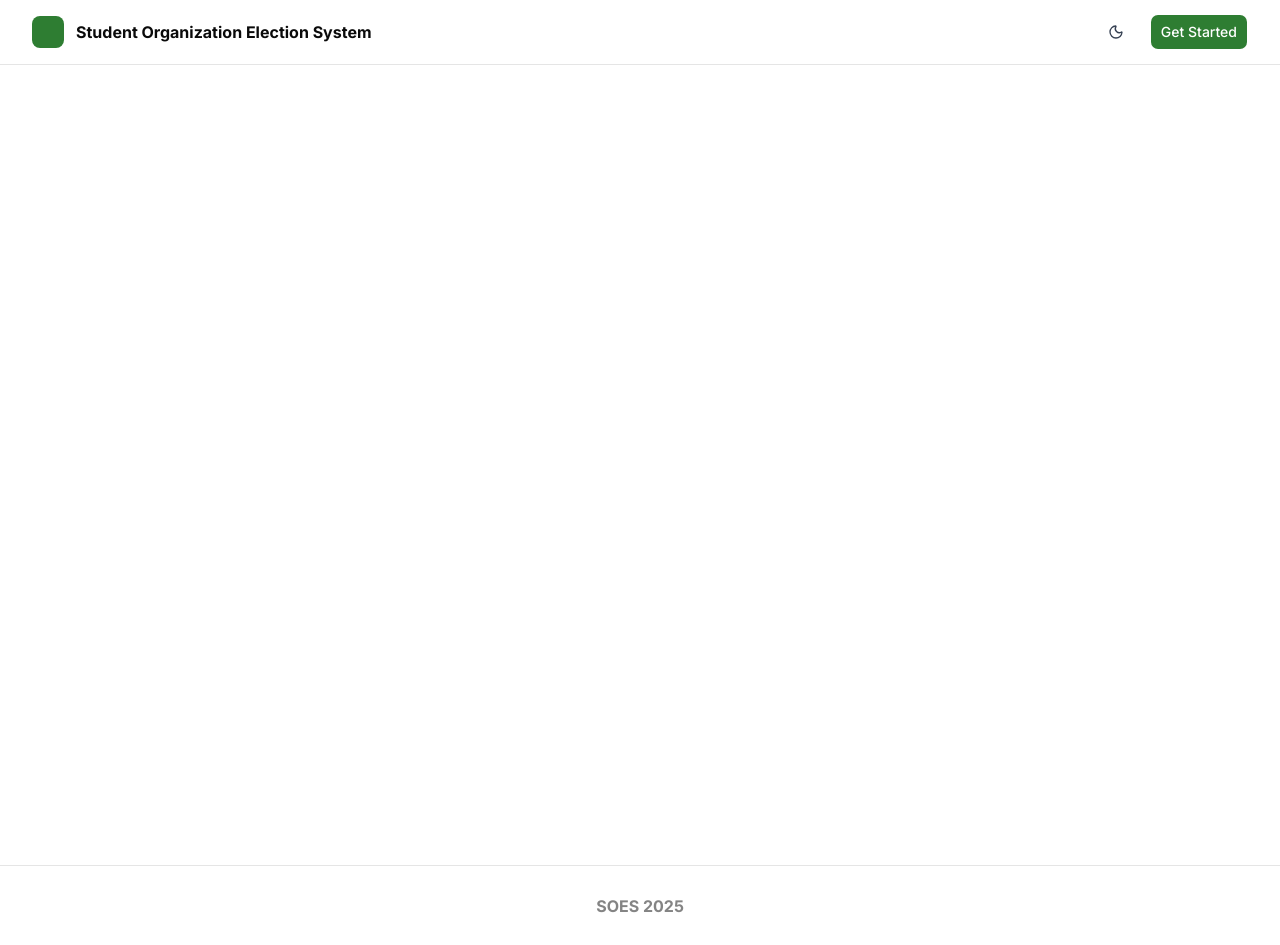
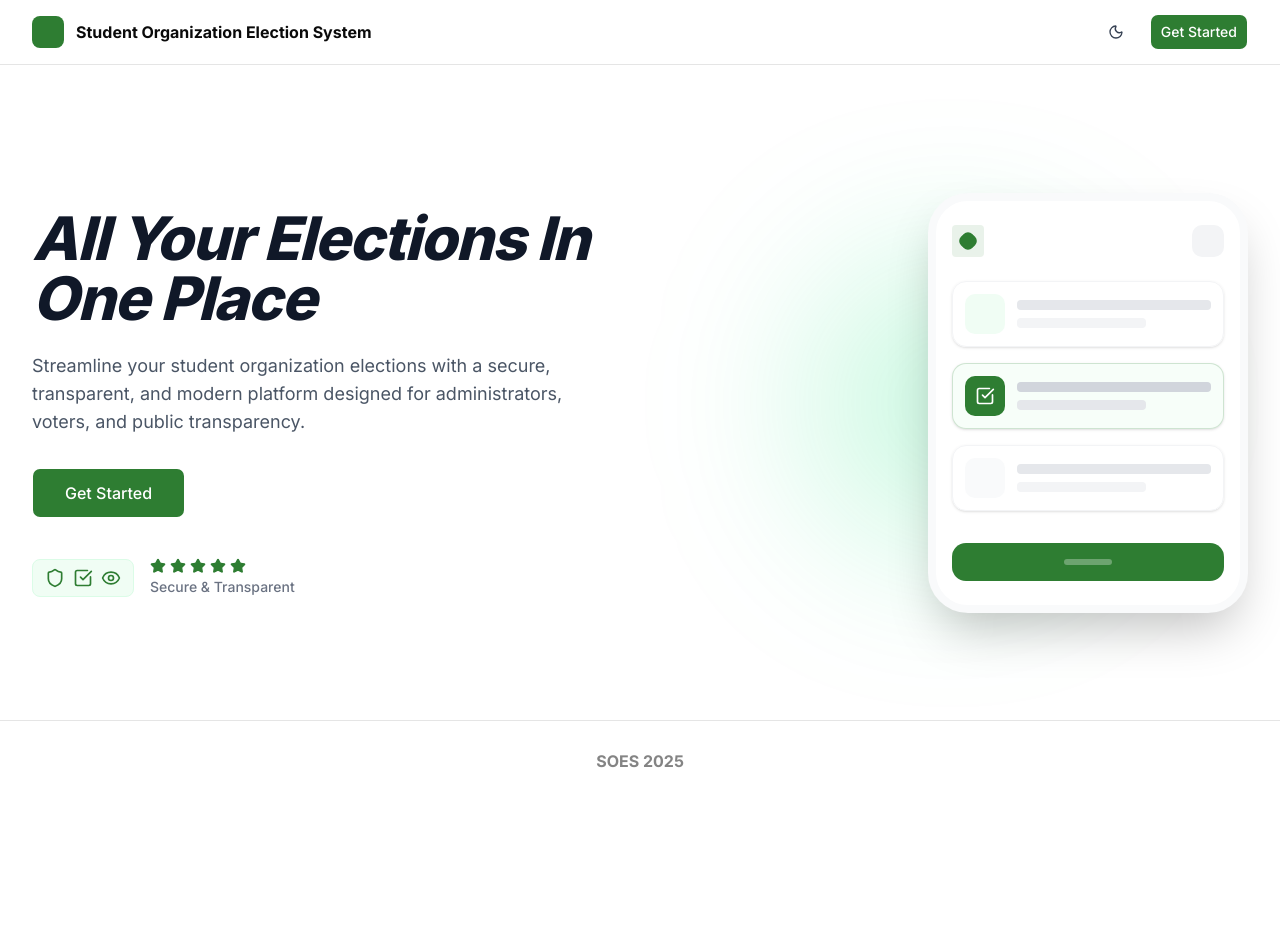
Before and after one commit to Shinkrbs/agora, a Next.js app: page / in a window 1280 px wide. After the commit the page ends 800 px from the top, so only its background shows below. Built offline with nearby package versions, Linux system fonts and the light colour scheme.

Commit message:
feat: added webpage introduction

```diff
--- a/app/(landing)/page.tsx
+++ b/app/(landing)/page.tsx
@@ -1,6 +1,107 @@
+import { Button } from "@/components/ui/button";
+import { Shield, CheckSquare, Eye, Star } from "lucide-react";
+
 export default function LandingPage() {
   return (
-    <div className="flex min-h-screen flex-col items-center justify-center pt-20">
+    <div className="container mx-auto px-4 sm:px-8 pt-16 pb-16 lg:pt-32">
+      <div className="grid grid-cols-1 gap-12 lg:grid-cols-2 lg:gap-8 items-center">
+
+        {/* Left Content Column */}
+        <div className="max-w-2xl">
+          <h1 className="text-4xl sm:text-5xl lg:text-6xl font-extrabold italic text-gray-900 dark:text-white tracking-tight">
+            All Your Elections In One Place
+          </h1>
+          <p className="mt-6 text-lg text-gray-600 dark:text-gray-300">
+            Streamline your student organization elections with a secure,
+            transparent, and modern platform designed for administrators,
+            voters, and public transparency.
+          </p>
+
+          <Button className="mt-8 bg-[#2e7d32] hover:bg-[#205e24] text-white px-8 py-6 text-base rounded-md">
+            Get Started
+          </Button>
+
+          {/* Trust Indicators */}
+          <div className="mt-10 flex items-center gap-4">
+            <div className="flex gap-2 text-[#2e7d32] bg-green-50 dark:bg-green-900/20 px-3 py-2 rounded-md border border-green-100 dark:border-green-900/30">
+              <Shield className="h-5 w-5" />
+              <CheckSquare className="h-5 w-5" />
+              <Eye className="h-5 w-5" />
+            </div>
+            <div>
+              <div className="flex text-[#2e7d32] gap-1">
+                <Star className="h-4 w-4 fill-current" />
+                <Star className="h-4 w-4 fill-current" />
+                <Star className="h-4 w-4 fill-current" />
+                <Star className="h-4 w-4 fill-current" />
+                <Star className="h-4 w-4 fill-current" />
+              </div>
+              <span className="text-sm text-gray-500 dark:text-gray-400 font-medium">
+                Secure & Transparent
+              </span>
+            </div>
+          </div>
+        </div>
+
+        {/* Right Content Column - CSS Phone Mockup */}
+        <div className="relative flex justify-center lg:justify-end">
+          {/* Green Glow Background Effect */}
+          <div className="absolute top-1/2 left-1/2 -translate-x-1/2 -translate-y-1/2 w-[300px] h-[300px] bg-green-400/20 blur-[80px] rounded-full pointer-events-none"></div>
+
+          {/* Phone Hardware */}
+          <div className="relative w-full max-w-[320px] bg-white dark:bg-gray-50 border-[8px] border-gray-50 dark:border-gray-200 rounded-[2.5rem] shadow-2xl p-4 overflow-hidden">
+
+            {/* Phone Screen Header */}
+            <div className="flex justify-between items-center mb-6 pt-2">
+              <div className="w-8 h-8 rounded bg-[#2e7d32]/10 flex items-center justify-center">
+                <div className="w-4 h-4 bg-[#2e7d32] rounded-sm transform rotate-45"></div>
+              </div>
+              <div className="w-8 h-8 rounded-lg bg-gray-100 dark:bg-gray-200"></div>
+            </div>
+
+            {/* Phone Screen List Items */}
+            <div className="space-y-4">
+              {/* Inactive Item */}
+              <div className="border border-gray-100 p-3 rounded-xl flex gap-3 items-center shadow-sm">
+                <div className="w-10 h-10 bg-green-50 rounded-lg"></div>
+                <div className="space-y-2 flex-1">
+                  <div className="h-2.5 bg-gray-200 rounded w-full"></div>
+                  <div className="h-2.5 bg-gray-100 rounded w-2/3"></div>
+                </div>
+              </div>
+
+              {/* Active Item (Green) */}
+              <div className="border border-[#2e7d32]/20 bg-green-50/50 p-3 rounded-xl flex gap-3 items-center shadow-sm">
+                <div className="w-10 h-10 bg-[#2e7d32] rounded-lg flex items-center justify-center">
+                  <CheckSquare className="h-5 w-5 text-white" />
+                </div>
+                <div className="space-y-2 flex-1">
+                  <div className="h-2.5 bg-gray-300 rounded w-full"></div>
+                  <div className="h-2.5 bg-gray-200 rounded w-2/3"></div>
+                </div>
+              </div>
+
+              {/* Inactive Item */}
+              <div className="border border-gray-100 p-3 rounded-xl flex gap-3 items-center shadow-sm">
+                <div className="w-10 h-10 bg-gray-50 rounded-lg"></div>
+                <div className="space-y-2 flex-1">
+                  <div className="h-2.5 bg-gray-200 rounded w-full"></div>
+                  <div className="h-2.5 bg-gray-100 rounded w-2/3"></div>
+                </div>
+              </div>
+            </div>
+
+            {/* Phone Screen Bottom Button */}
+            <div className="mt-8 mb-2">
+              <div className="w-full py-4 bg-[#2e7d32] rounded-xl flex justify-center">
+                <div className="w-12 h-1.5 bg-white/30 rounded-full"></div>
+              </div>
+            </div>
+
+          </div>
+        </div>
+
+      </div>
     </div>
   );
 }
```
